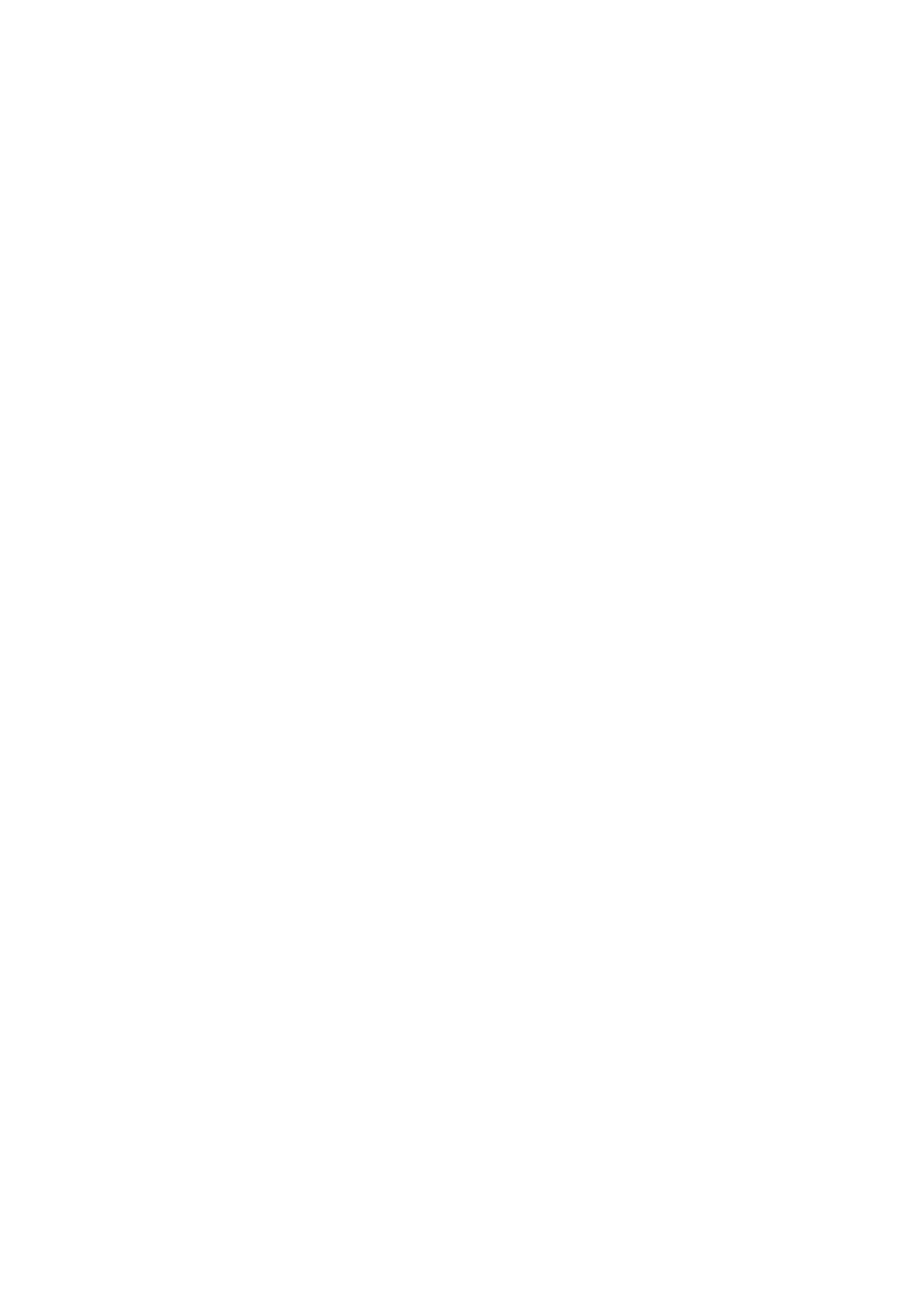
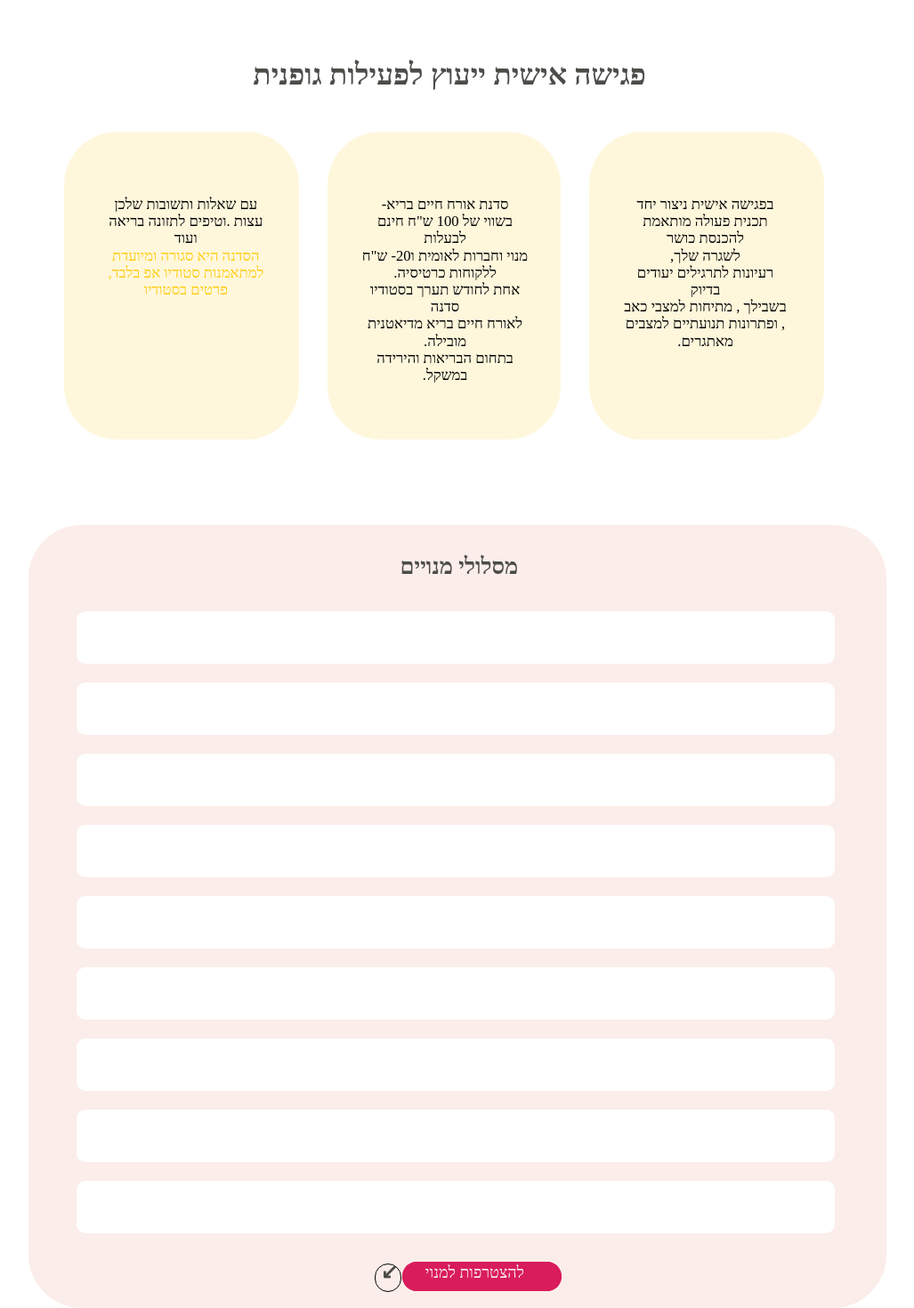
Before and after one commit to Practicum-FS3/UpStudio.Web, an Angular app in the folder UpStudio.Web/: page / in a window 1280 px wide. Shown: the part 612-2082 px from the top of the page at 89% size, without its empty margins (115-1142 px from the left). Before the commit the page ends 800 px from the top, so only its background shows below. Built offline with nearby package versions, Linux system fonts and the light colour scheme.

Commit message:
add subscription-benefits component.

```diff
--- a/UpStudio.Web/src/app/app.component.html
+++ b/UpStudio.Web/src/app/app.component.html
@@ -1 +1 @@
-<router-outlet />
+<app-subscription-benefits></app-subscription-benefits>
--- a/UpStudio.Web/src/app/app.component.ts
+++ b/UpStudio.Web/src/app/app.component.ts
@@ -1,10 +1,11 @@
 import { Component } from '@angular/core';
 import { RouterOutlet } from '@angular/router';
+import { SubscriptionBenefitsComponent } from '../subscription-benefits/subscription-benefits.component';
 
 @Component({
   selector: 'app-root',
   standalone: true,
-  imports: [RouterOutlet],
+  imports: [RouterOutlet , SubscriptionBenefitsComponent],
   templateUrl: './app.component.html',
   styleUrl: './app.component.scss'
 })
--- /dev/null
+++ b/UpStudio.Web/src/subscription-benefits/subscription-benefits.component.html
@@ -0,0 +1,57 @@
+<img class="pic1" alt="">
+
+<div class="rectangle281"></div>
+<div class="rectangle281-text">הטבות כושר למנויים</div>
+
+<div class="text">פגישה אישית ייעוץ לפעילות גופנית</div>
+
+<div class="rectangle235"></div>
+<div class="rectangle235-text">בפגישה אישית ניצור יחד תכנית פעולה מותאמת להכנסת כושר
+    <br>,לשגרה שלך<br>
+    רעיונות לתרגילים יעודים בדיוק
+    <br> בשבילך , מתיחות למצבי כאב ,
+    ופתרונות תנועתיים למצבים
+    <br>.מאתגרים
+</div>
+
+<div class="rectangle236"></div>
+<div class="rectangle236-text">-סדנת אורח חיים בריא<br>
+    בשווי של 100 ש"ח חינם לבעלות
+    <br>מנוי וחברות לאומית ו20- ש"ח
+    <br>.ללקוחות כרטיסיה
+    <br> אחת לחודש תערך בסטודיו סדנה
+    <br>לאורח חיים בריא מדיאטנית<br>
+    .מובילה<br>
+    בתחום הבריאות
+    והירידה <br>
+    .במשקל
+</div>
+
+
+<div class="rectangle237"></div>
+<div class="rectangle237-text">עם שאלות ותשובות שלכן עצות
+    .וטיפים לתזונה בריאה ועוד
+    <div class="rectangle237-text2"> הסדנה היא סגורה ומיועדת
+    <br>,למתאמנות סטודיו אפ בלבד
+    <br> פרטים בסטודיו</div>
+</div>
+
+<div class="rectangle168"></div>
+<div class="rectangle168-text">מסלולי מנויים</div>
+
+<div class="rectangle190 "></div>
+<div class="rectangle282"></div>
+<div class="rectangle283"></div>
+<div class="rectangle284 "></div>
+<div class="rectangle285 "></div>
+<div class="rectangle287 "></div>
+<div class="rectangle286 "></div>
+<div class="rectangle288 "></div>
+<div class="rectangle289 "></div>
+<div class="rectangle21"></div>
+
+<div class="group85"> </div>
+<div class="rectangle21"></div>
+<div class="rectangle21-text">להצטרפות למנוי</div>
+<div class="rectangle22"></div>
+<div class="arrov"><h1>↙</h1></div>
--- /dev/null
+++ b/UpStudio.Web/src/subscription-benefits/subscription-benefits.component.scss
@@ -0,0 +1,290 @@
+.pic1 {
+    background-image: url('../images/1.png');
+    position: absolute;
+    width: 52%;
+    height: 55%;
+    left: 35%;
+    top: 18%;
+    background-size: cover;
+    background-position: center;
+    background-repeat: no-repeat;
+}
+.rectangle281 {
+    position: absolute;
+    width: 20%;
+    height: 55%;
+    left:11.5%;
+    top: 18%;
+    background: #4C4C49;
+    border-radius: 60px;
+}
+.rectangle281-text {
+    position: absolute;
+    width: 14%;
+    height: 19%;
+    left: 15.4%;
+    top: 33.6%;
+    /* כותרת קטנה */
+    font-family: 'Anomalia ML v2 AAA';
+    font-style: normal;
+    font-weight: 700;
+    font-size: 4.6vw;
+    line-height: 4.1vw;
+    text-align: right;
+    color: #FFFFFF;
+}
+.text {
+    position: absolute;
+    width: 50%;
+    height: 4%;
+    left: 31.2%;
+    top: 85%;
+    font-family: 'Ploni ML v2 AAA';
+    font-style: normal;
+    font-weight: 700;
+    font-size: 2.6vw;
+    line-height: 2.8vw;
+    /* identical to box height, or 111% */
+    display: flex;
+    align-items: center;
+    text-align: right;
+    color: #4C4C49;
+}
+.rectangle235 {
+    position: absolute;
+    width: 20.6%;
+    height: 43.2%;
+    left: 60.7%;
+    top: 95%;
+    background: rgba(255, 246, 212, 0.8);
+    border-radius: 60px;
+}
+.rectangle235-text {
+    position: absolute;
+    width: 14.8%;
+    height: 21.8%;
+    left: 63.5%;
+    top: 104%;
+
+    font-family: 'Ploni ML v2 AAA';
+    font-style: normal;
+    font-weight: 400;
+    font-size: 1.3vw;
+    line-height: 1.5vw;
+    /* or 136% */
+    text-align: center;
+    color: #000000;
+}
+.rectangle236 {
+    position: absolute;
+    width: 20.5%;
+    height: 43.2%;
+    left: 37.7%;
+    top: 95%;
+    background: rgba(255, 246, 212, 0.8);
+    border-radius: 60px;
+}
+.rectangle236-text {
+    position: absolute;
+    width: 14.7%;
+    height: 27.7%;
+    left: 40.7%;
+    top: 104%;
+    font-family: 'Ploni ML v2 AAA';
+    font-style: normal;
+    font-weight: 400;
+    font-size: 1.3vw;
+    line-height: 1.5vw;
+    /* or 136% */
+    text-align: center;
+    color: #000000;
+}
+.rectangle237 {
+    position: absolute;
+    width: 20.6%;
+    height: 43.2%;
+    left: 14.6%;
+    top: 95%;
+    background: rgba(255, 246, 212, 0.8);
+    border-radius: 60px;
+}
+.rectangle237-text {
+    position: absolute;
+    width: 14.6%;
+    height: 27.7%;
+    left: 18%;
+    top: 104%;
+
+    font-family: 'Ploni ML v2 AAA';
+    font-style: normal;
+    font-weight: 400;
+    font-size: 1.3vw;
+    line-height: 1.5vw;
+    /* or 136% */
+    text-align: center;
+    color: #000000;
+}
+.rectangle237-text2 {
+    color: #FFCC0F;
+}
+.rectangle168 {
+    position: absolute;
+    width: 75.3%;
+    height: 110.1%;
+    left: 11.5%;
+    top: 150.2%;
+    background: #FBEDE9;
+    border-radius: 60px;
+}
+.rectangle168-text {
+    position: absolute;
+    width: 10.7%;
+    height: 3.9%;
+    left: 44.1%;
+    top: 154.2%;
+    font-family: 'Ploni ML v2 AAA';
+    font-style: normal;
+    font-weight: 700;
+    font-size: 2vw;
+    line-height: 2.5vw;
+    /* identical to box height, or 111% */
+    display: flex;
+    align-items: center;
+    text-align: right;
+    color: #4C4C49;
+}
+.rectangle190 {
+    position: absolute;
+    width: 66.6%;
+    height: 7.4%;
+    left: 15.7%;
+    top: 162.4%;
+    background: #FFFFFF;
+    border-radius: 10px;
+}
+.rectangle282 {
+    position: absolute;
+    width: 66.6%;
+    height: 7.4%;
+    left: 15.7%;
+    top: 172.4%;
+    background: #FFFFFF;
+    border-radius: 10px;
+}
+.rectangle283 {
+    position: absolute;
+    width: 66.6%;
+    height: 7.4%;
+    left: 15.7%;
+    top: 182.4%;
+    background: #FFFFFF;
+    border-radius: 10px;
+}
+.rectangle284 {
+    position: absolute;
+    width: 66.6%;
+    height: 7.4%;
+    left: 15.7%;
+    top: 192.4%;
+    background: #FFFFFF;
+    border-radius: 10px;
+}
+.rectangle285 {
+    position: absolute;
+    width: 66.6%;
+    height: 7.4%;
+    left: 15.7%;
+    top: 202.4%;
+    background: #FFFFFF;
+    border-radius: 10px;
+}
+.rectangle287 {
+    position: absolute;
+    width: 66.6%;
+    height: 7.4%;
+    left: 15.7%;
+    top: 212.4%;
+    background: #FFFFFF;
+    border-radius: 10px;
+}
+.rectangle286 {
+    position: absolute;
+    width: 66.6%;
+    height: 7.4%;
+    left: 15.7%;
+    top: 222.4%;
+    background: #FFFFFF;
+    border-radius: 10px;
+}
+.rectangle288 {
+    position: absolute;
+    width: 66.6%;
+    height: 7.4%;
+    left: 15.7%;
+    top: 232.4%;
+    background: #FFFFFF;
+    border-radius: 10px;
+}
+.rectangle289 {
+    position: absolute;
+    width: 66.6%;
+    height: 7.4%;
+    left: 15.7%;
+    top: 242.4%;
+    background: #FFFFFF;
+    border-radius: 10px;
+}
+.group85 {
+    position: absolute;
+    width: 16.9%;
+    height: 5%;
+    left: 29.3%;
+    top: 229.1%;
+    transform: rotate(-0.45deg);
+}
+.rectangle21 {
+    position: absolute;
+    width: 14%;
+    height: 4.05%;
+    left: 44.3%;
+    top: 253.8%;
+    background: #D91C5C;
+    border-radius: 60px;
+}
+.rectangle21-text {
+    position: absolute;
+    width: 14.5%;
+    height: 5%;
+    left: 40.5%;
+    top: 253.4%;
+    font-family: 'Ploni ML v2 AAA';
+    font-style: normal;
+    font-weight: 400;
+    font-size: 1.4vw;
+    line-height: 2.4vw;
+    /* or 184% */
+    display: 184%;
+    align-items: center;
+    text-align: right;
+    color: #FAF6F3;
+    }
+    .rectangle22 {
+        box-sizing: border-box;
+        position: absolute;
+        width: 2.3%;
+        height: 4.05%;
+        left: 41.9%;
+        top: 254%;
+        border: 1.5px solid #000000;
+        border-radius: 45px;
+    }
+    .arrov {
+        box-sizing: border-box;
+        position: absolute;
+        width: 1.2%;
+        height: 0;
+        left: 42.4%;
+        top: 251.6%;
+        color: #4C4C49;
+        font-size: 0.9vw;
+    }
```
Also changed, not shown: UpStudio.Web/src/subscription-benefits/subscription-benefits.component.ts (added, +12 -0 lines), UpStudio.Web/src/images/1.png (added), 1 other file (tests, documents, lock files or other folders).
